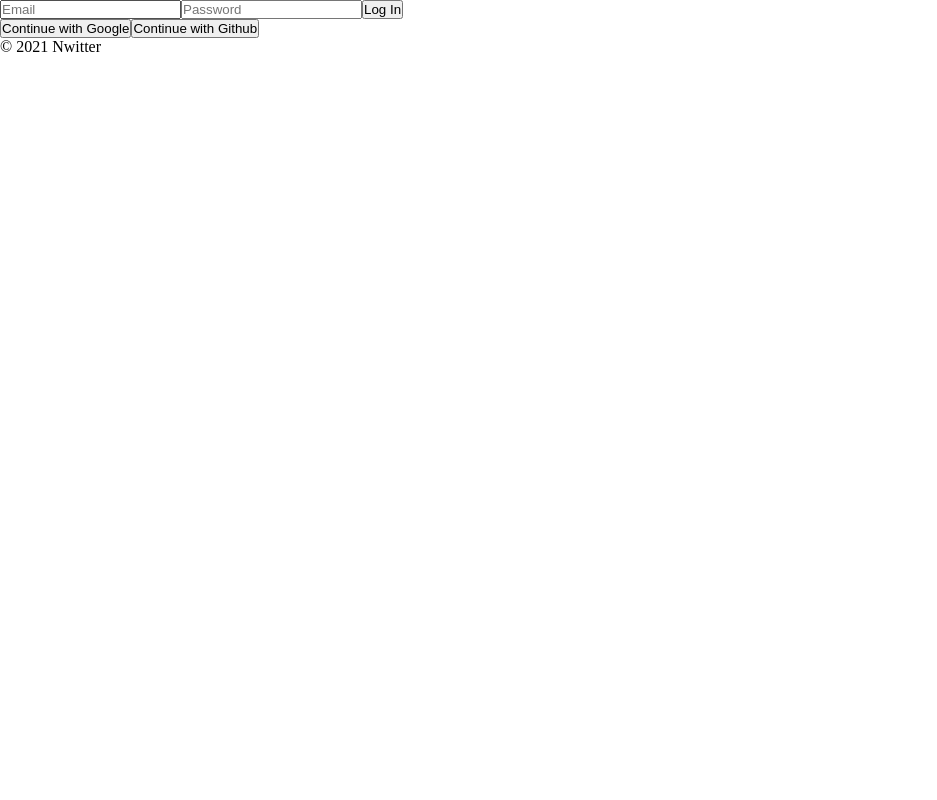
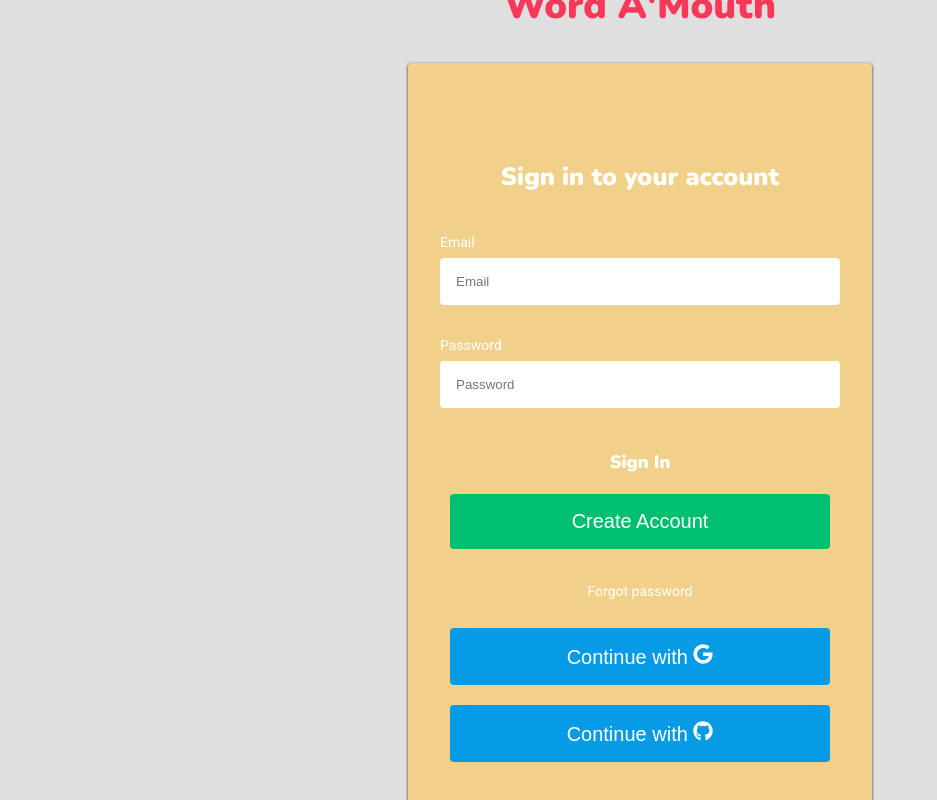
Before and after one commit to ganett33/sample_wm, a React (Create React App) app: page /#/ in a window 1280 px wide. Shown: the whole page, without its empty margins (0-937 px from the left). Built offline with nearby package versions, Linux system fonts and the light colour scheme; no server answers; a web font is replaced by a local one.

Commit message:
login part

```diff
--- a/src/Components/App.js
+++ b/src/Components/App.js
@@ -1,28 +1,25 @@
-import React, { useState } from "react";
-import './App.css';
-import {BrowserRouter as Router, Switch, Route} from 'react-router-dom';
-import ScrollToTop from 'components/ScrollToTop';
-import Home from '../routes/home';
-import SignIn from '../routes/signin';
+import React, { useState, useEffect } from "react";
 import AppRouter from "../components/Router";
-import { authService } from "fbase";
-
+import { authService } from "../fbase";
 
 function App() {
-    const [isLoggedIn, setIsLoggedIn] = useState(authService.currentUser);
+    const [init, setInit] = useState(false);
+    const [isLoggedIn, setIsLoggedIn] = useState(false);
+    useEffect(() => {
+      authService.onAuthStateChanged((user) => {
+        if (user) {
+          setIsLoggedIn(true);
+        } else {
+          setIsLoggedIn(false);
+        }
+        setInit(true);
+      });
+    }, []);
     return (
-        <>
-            <AppRouter isLoggedIn={isLoggedIn} />
-            <footer>&copy; {new Date().getFullYear()} Nwitter</footer>
-        </>
-        // <Router>
-        //     <ScrollToTop />
-        //     <Switch>
-        //         <Route path='/' exact component={Home} />
-        //         <Route path='/sign-in' component={SignIn} />
-        //     </Switch>
-        // </Router>
+      <>
+      {init ? <AppRouter isLoggedIn={isLoggedIn} /> : "Initializing..."}
+      </>
     );
-}
+  }
 
-export default App;
+  export default App;
--- a/src/Components/Router.js
+++ b/src/Components/Router.js
@@ -1,7 +1,7 @@
 import React, { useState } from "react";
 import { HashRouter as Router, Route, Switch } from "react-router-dom";
-import Auth from "../routes/Auth";
 import Home from "../routes/home";
+import SignIn from './Signin/Signinform';
 
 const AppRouter = ({ isLoggedIn }) => {
   return (
@@ -15,7 +15,7 @@ const AppRouter = ({ isLoggedIn }) => {
           </>
         ) : (
           <Route exact path="/">
-            <Auth />
+            <SignIn />
           </Route>
         )}
       </Switch>
--- a/src/Components/Signin/SigninElements.js
+++ b/src/Components/Signin/SigninElements.js
@@ -61,7 +61,7 @@ export const FormContent = styled.div`
 `;
 
 export const Form = styled.form`
-    background: #000;
+    background: #f1d18a;
     max-width: 400px;
     height: auto;
     width: 100%;
@@ -81,9 +81,15 @@ export const Form = styled.form`
 export const FormH1 = styled.h1`
      margin-bottom: 40px;
      color: #fff;
-     font-size: 20px;
+     font-size: 25px;
      font-family: var(--ff-primary);
-     font-weight: var(--fw-reg);
+     text-align: center;
+`;
+export const FormH4 = styled.span`
+     margin: 10px;
+     color: white;
+     font-size: 18px;
+     font-family: var(--ff-primary);
      text-align: center;
 `;
 
@@ -100,9 +106,21 @@ export const FormInput = styled.input`
      border-radius: 4px;
 `;
 
-export const FormBtn = styled.button`
+export const FormInputBtn = styled.input`
      background: #01bf71;
      padding: 16px 0;
+     margin: 10px;
+     border: none;
+     border-radius: 4px;
+     color: #fff;
+     font-size: 20px;
+     cursor: pointer;
+`;
+
+export const FormBtn = styled.button`
+     background: #079ae5;
+     padding: 16px 0;
+     margin: 10px;
      border: none;
      border-radius: 4px;
      color: #fff;
--- a/src/Components/Signin/Signinform.js
+++ b/src/Components/Signin/Signinform.js
@@ -1,10 +1,15 @@
-import React from 'react';
+import React, { useState } from 'react';
+import { FaGoogle, FaGithub } from 'react-icons/fa';
+import { authService, firebaseInstance   } from '../../fbase';
+
 import {
     Box,
     Form,
+    FormInputBtn,
     FormBtn,
     FormContent,
     FormH1,
+    FormH4,
     FormLabel,
     FormWrap,
     FormInput,
@@ -14,6 +19,49 @@ import {
  } from './SigninElements';
 
 const Signinform = () => {
+    const [email, setEmail] = useState("");
+    const [password, setPassword] = useState("");
+    const [newAccount, setNewAccount] = useState(true);
+    const [error, setError] = useState("");
+    const onChange = (event) => {
+      const {
+        target: { name, value },
+      } = event;
+      if (name === "email") {
+        setEmail(value);
+      } else if (name === "password") {
+        setPassword(value);
+      }
+    };
+    const onSubmit = async (event) => {
+        event.preventDefault();
+        try {
+          let data;
+          if (newAccount) {
+            data = await authService.createUserWithEmailAndPassword(email, password);
+          } else {
+            data = await authService.signInWithEmailAndPassword(email, password);
+          }
+          console.log(data);
+        } catch (error) {
+          setError(error.message);
+        }
+    };
+    const toggleAccount = () => setNewAccount((prev) => !prev);
+    const onSocialClick = async (event) => {
+      const {
+        target: { name },
+      } = event;
+      let provider;
+      if (name === "google") {
+        provider = new firebaseInstance.auth.GoogleAuthProvider();
+      } else if (name === "github") {
+        provider = new firebaseInstance.auth.GithubAuthProvider();
+      }
+      const data = await authService.signInWithPopup(provider);
+      console.log(data);
+    };
+
     return (
         <>
          <Box>
@@ -22,14 +70,35 @@ const Signinform = () => {
             <IconContent to="/">Word A'Mouth</IconContent>
             </Icon>
                 <FormContent>
-                    <Form action="#">
+                    <Form onSubmit={onSubmit}>
                         <FormH1>Sign in to your account</FormH1>
                         <FormLabel htmlFor='for'>Email</FormLabel>
-                        <FormInput type='email' required />
+                        <FormInput
+                        name="email"
+                        type="text"
+                        placeholder="Email"
+                        required
+                        value={email}
+                        onChange={onChange}
+                        />
                         <FormLabel htmlFor='email'>Password</FormLabel>
-                        <FormInput type='password' required />
-                        <FormBtn type='submit'>Continue</FormBtn>
+                        <FormInput
+                         name="password"
+                         type="password"
+                         placeholder="Password"
+                         required
+                         value={password}
+                         onChange={onChange}
+                        />
+                        <FormH4 onClick={toggleAccount}>
+                          {newAccount ? "Sign In" : "Create Account"}
+                        </FormH4>
+                        <FormInputBtn type="submit" value={newAccount ? "Create Account" : "Sign In"} />
+                        {error}
                         <Text>Forgot password</Text>
+                        <br />
+                        <FormBtn onClick={onSocialClick} name="google">Continue with <FaGoogle /></FormBtn>
+                        <FormBtn onClick={onSocialClick} name="github">Continue with <FaGithub /></FormBtn>
                     </Form>
                 </FormContent>
             </FormWrap>
--- a/src/fbase.js
+++ b/src/fbase.js
@@ -1,5 +1,8 @@
-import { initializeApp } from "firebase/app";
-import { getAuth } from "firebase/auth";
+import firebase from "firebase/compat/app";
+import "firebase/compat/auth";
+import "firebase/compat/firestore";
+import "firebase/compat/storage";
+
 
 const firebaseConfig = {
   apiKey: process.env.REACT_APP_API_KEY,
@@ -11,5 +14,10 @@ const firebaseConfig = {
   appId: process.env.REACT_APP_APP_ID,
 };
 
-const app = initializeApp(firebaseConfig);
-export const authService = getAuth();
+firebase.initializeApp(firebaseConfig);
+
+export const firebaseInstance = firebase;
+
+export const authService = firebase.auth();
+export const dbService = firebase.firestore();
+export const storageService = firebase.storage();
--- a/src/routes/signin.js
+++ b/src/routes/signin.js
@@ -1,11 +1,9 @@
 import React from 'react'
-import { scrollToTop } from 'react-scroll/modules/mixins/animate-scroll';
 import Signinform from '../components/Signin/Signinform';
 
 const SignIn = () => {
     return (
         <>
-            <scrollToTop />
             <Signinform />
         </>
     );
```
